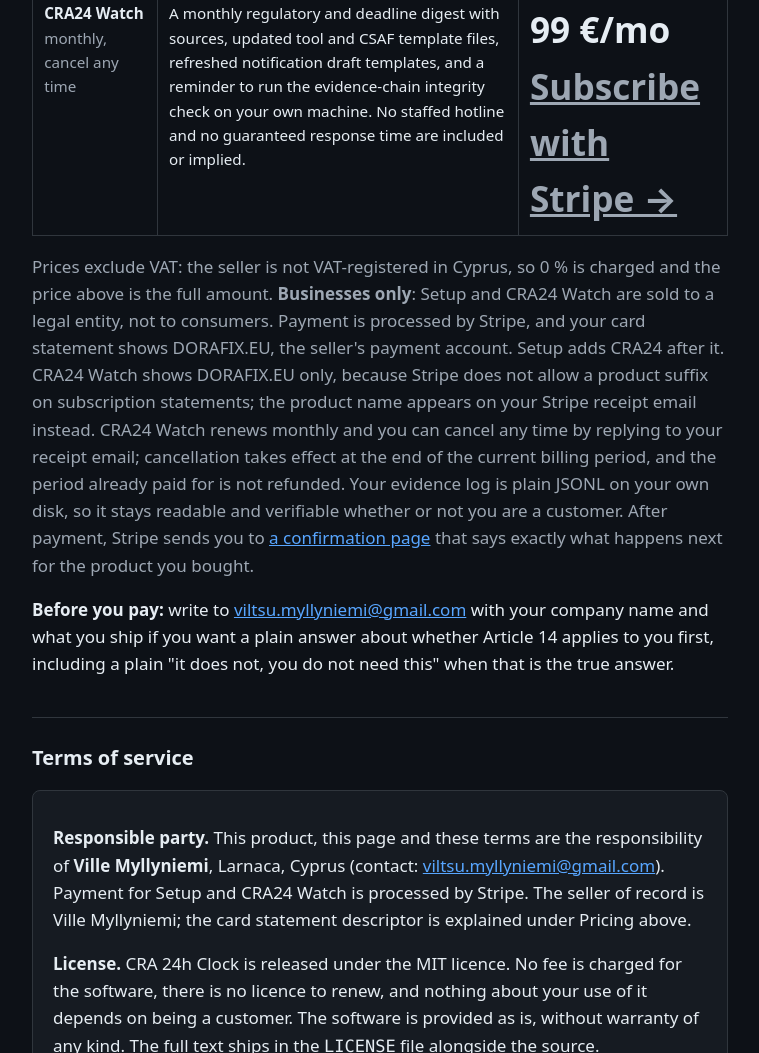
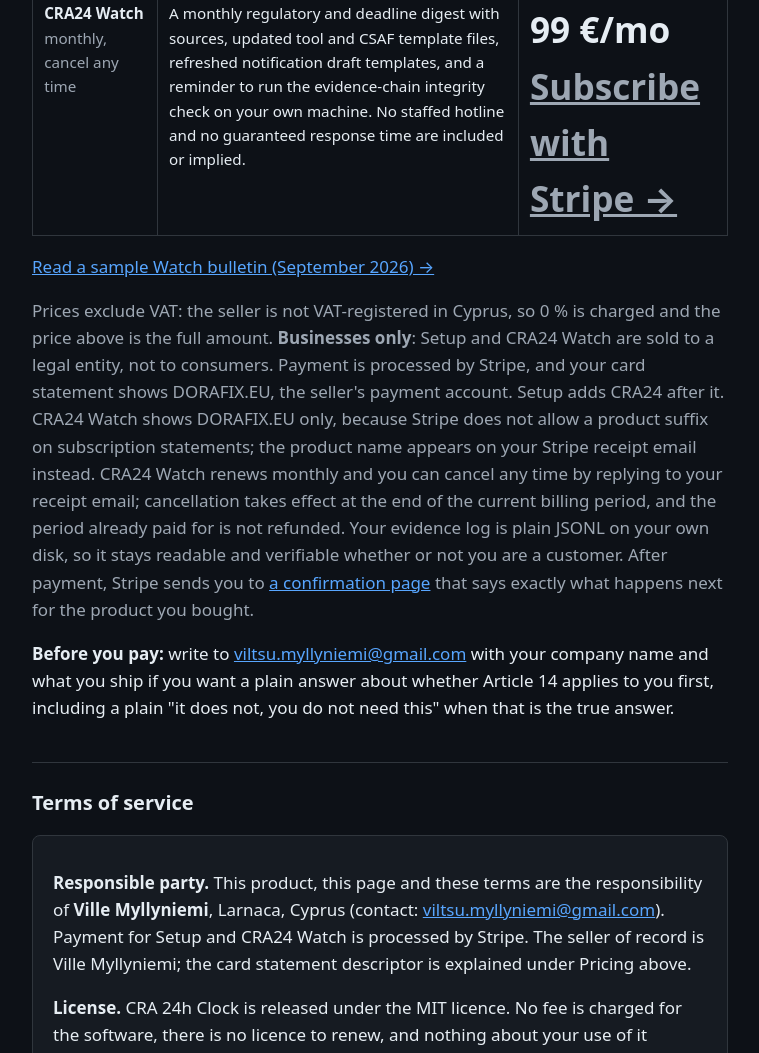
Before and after one commit to Sisuthros/cra24-clock, a website: page index.html in a window 1280 px wide. Shown: the part 4732-5785 px from the top of the page, without its empty margins (260-1019 px from the left). Drawn offline with Linux system fonts and the light colour scheme.

Commit message:
Link sample Watch bulletin from pricing section.

```diff
--- a/index.html
+++ b/index.html
@@ -252,6 +252,8 @@ Remediation available: 2026-10-01T08:00:00.000Z
     </tr>
   </table>
 
+  <p><a href="watch/2026-09.html">Read a sample Watch bulletin (September 2026) &rarr;</a></p>
+
   <p class="muted">Prices exclude VAT: the seller is not VAT-registered in Cyprus, so 0 % is
   charged and the price above is the full amount. <strong>Businesses only</strong>: Setup and
   CRA24 Watch are sold to a legal entity, not to consumers. Payment is processed by Stripe, and
```
